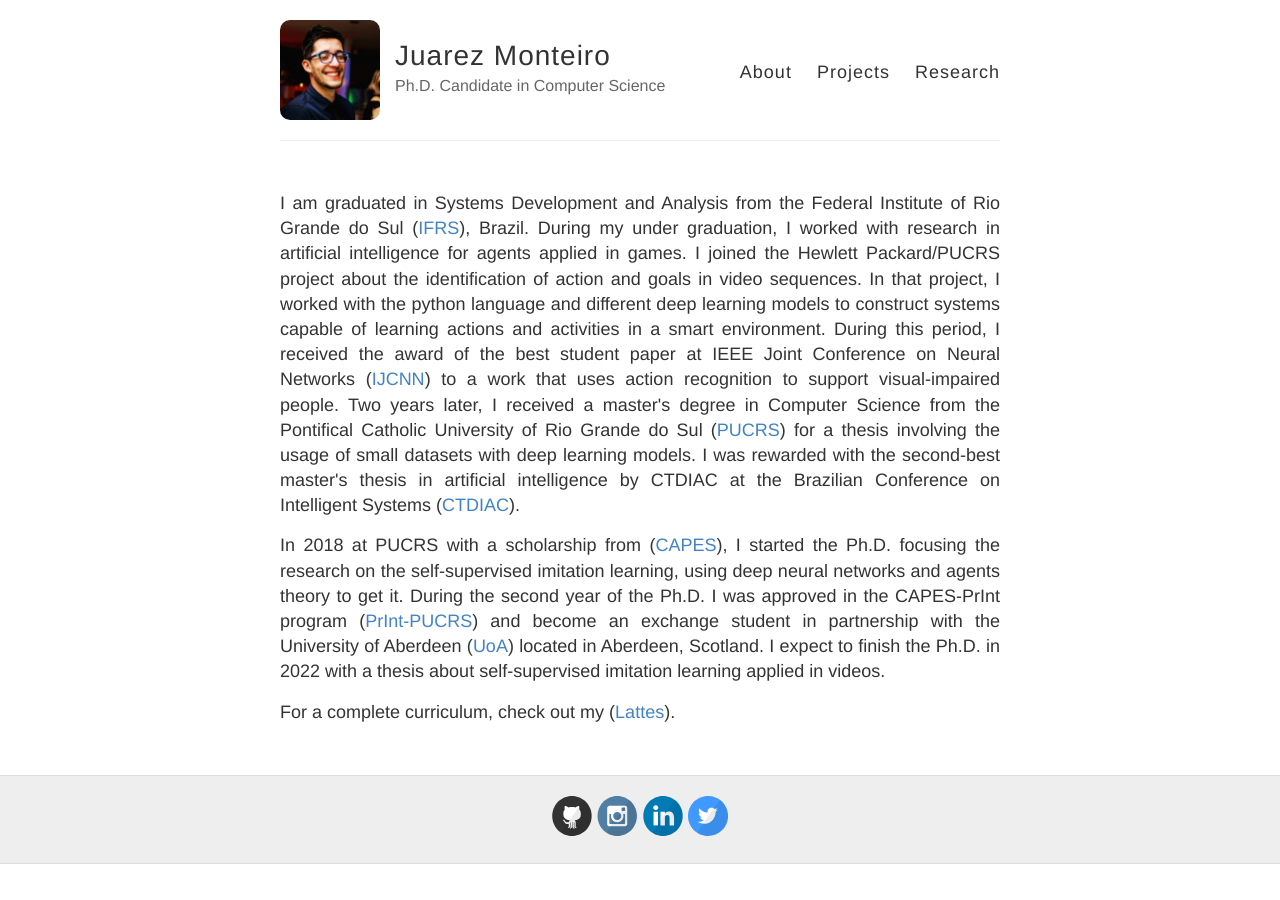
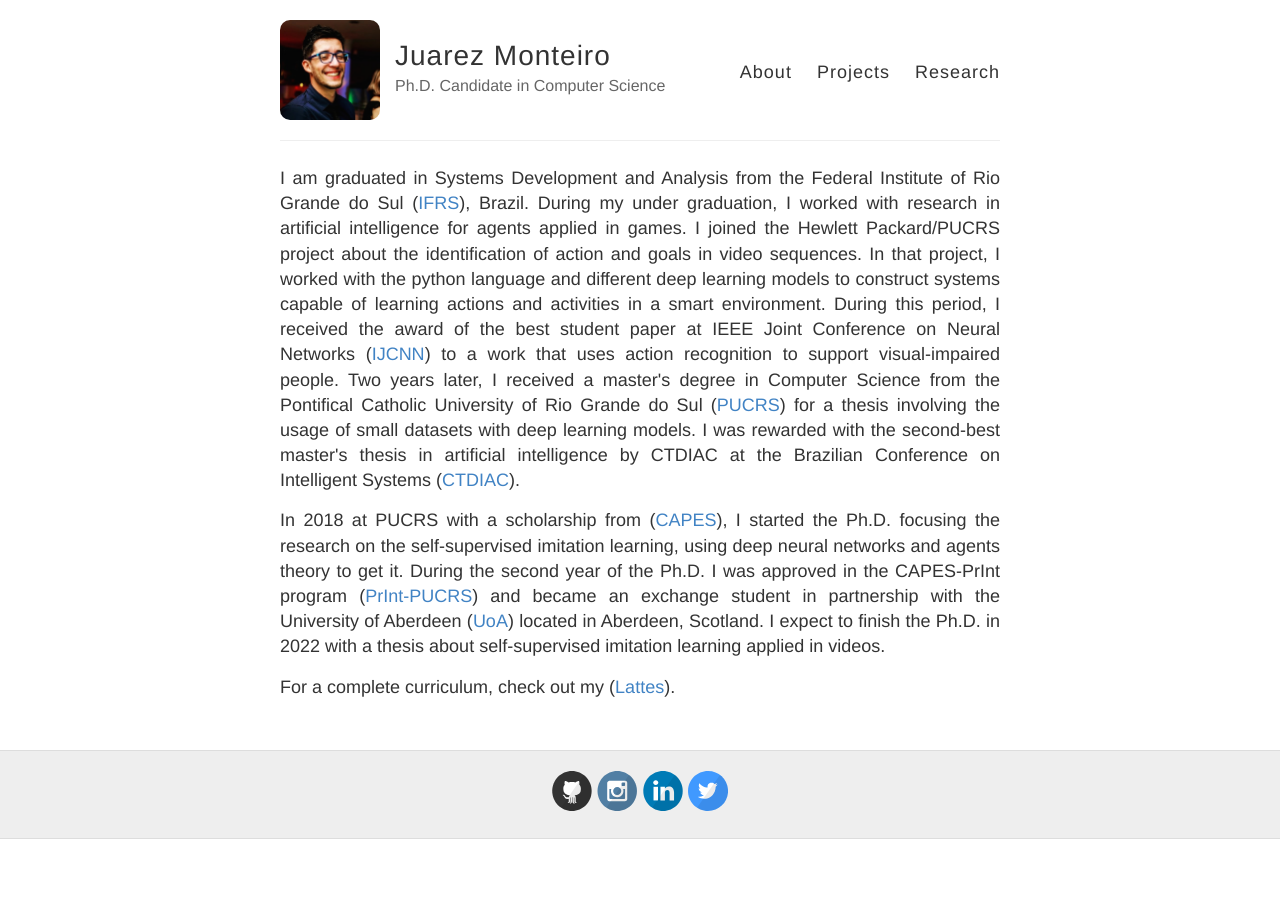
Before and after one commit to jrzmnt/jrzmnt.github.io, a Jekyll site: the page built from index.html, in a window 1280 px wide. Built offline with Jekyll 4.4.1, drawn with Linux system fonts in a browser that asks for light colours.

Commit message:
fix index and style.css

```diff
--- a/index.html
+++ b/index.html
@@ -25,7 +25,7 @@ layout: default
     research on the self-supervised imitation learning, using deep neural networks and agents theory to get it. During
     the second year of the Ph.D. I was approved in the CAPES-PrInt program (<a
         href="http://www.pucrs.br/print/">PrInt-PUCRS</a>)
-    and become an exchange student in partnership with the University of Aberdeen (<a
+    and became an exchange student in partnership with the University of Aberdeen (<a
         href="https://www.abdn.ac.uk/">UoA</a>)
     located in Aberdeen, Scotland.
     I expect to finish the Ph.D. in 2022 with a thesis about self-supervised imitation learning applied in videos.
--- a/style.scss
+++ b/style.scss
@@ -152,7 +152,7 @@ img {
 //
 
 .wrapper-masthead {
-  margin-bottom: 50px;
+  margin-bottom: 25px;
 }
 
 .masthead {
```
